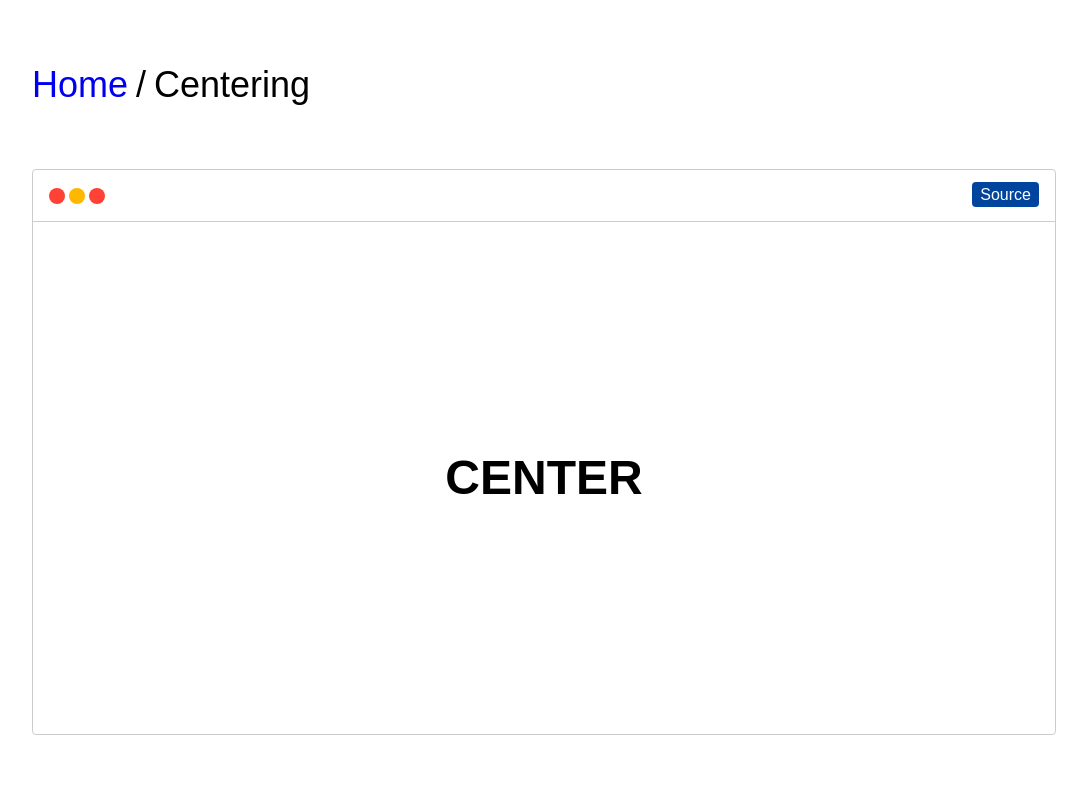
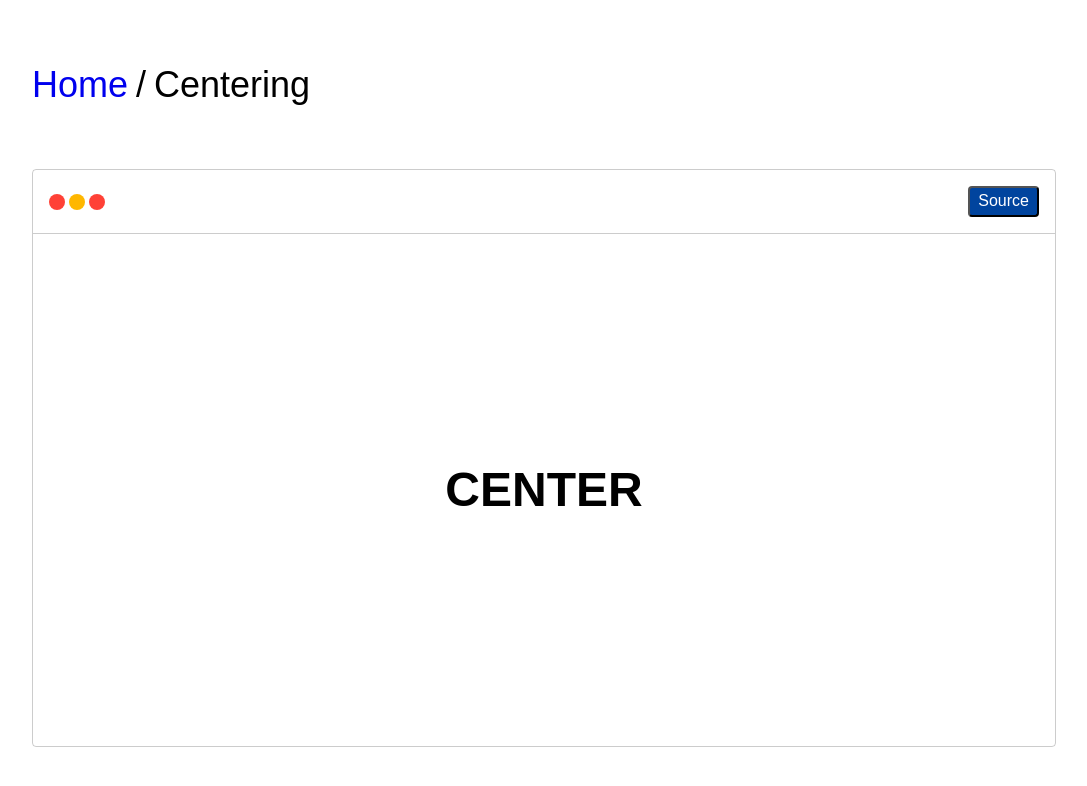
Before and after one commit to phuocng/csslayout, a React (Vite) app: page /centering in a window 1280 px wide. Shown: the top 786 px of the page, without its empty margins (96-1183 px from the left). Built offline with nearby package versions, Linux system fonts and the light colour scheme; a small style sheet from the web is missing.

Commit message:
Fix incorrect button tag

```diff
--- a/client/placeholders/BrowserFrame.jsx
+++ b/client/placeholders/BrowserFrame.jsx
@@ -11,9 +11,9 @@ const BrowserFrame = ({ content, source }) => {
                 <div className="br-100 mr1 w1 h1 bg-gold" />
                 <div className="br-100 mr1 w1 h1 bg-red" />
                 <div className="ml-auto">
-                    <buton className="pointer bg-dark-blue br2 ph2 pv1 white" onClick={flip}>
+                    <button className="pointer bg-dark-blue br2 ph2 pv1 white" onClick={flip}>
                         {isContentActive ? 'Source' : 'Demo'}
-                    </buton>
+                    </button>
                 </div>
             </div>
             <div
```
